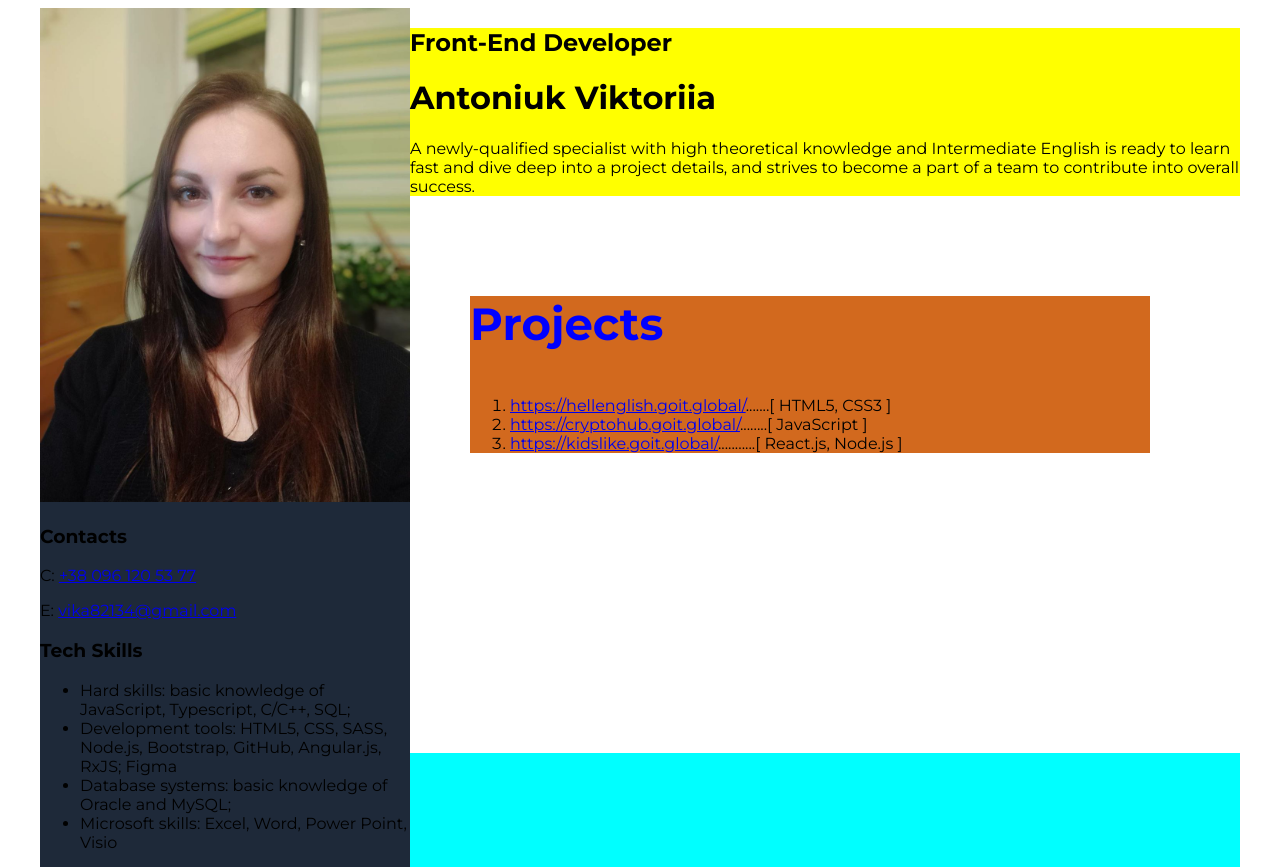
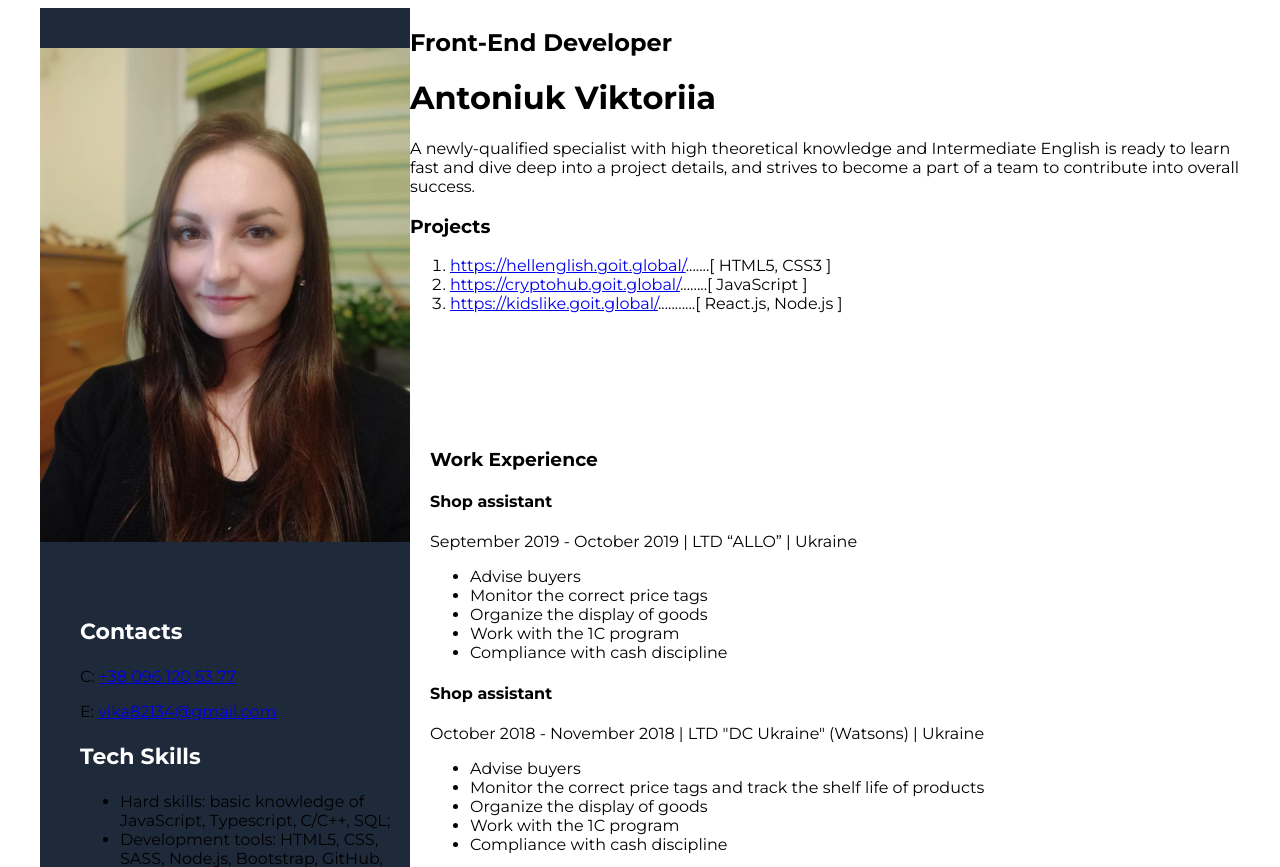
Before and after one commit to Viktoriia-Antoniuk/Resume, a plain HTML site: page index.html in a window 1280 px wide. Shown: the top 867 px of the page. Drawn offline with Linux system fonts and the light colour scheme.

Commit message:
add sidebar styles

```diff
--- a/index.html
+++ b/index.html
@@ -92,10 +92,10 @@
         </div>
         <!--Sidebar-->
         <aside class="sidebar">
-            <img src="img/photo_2020-07-14_11-53-00.jpg" alt="user photo" width="370px">
+            <img src="img/photo_2020-07-14_11-53-00.jpg" alt="user photo" class="photo">
             <!--Contacts-->
-            <div>
-                <h3>Contacts</h3>
+            <div class="contacts">
+                <h3 class="sidebar-title">Contacts</h3>
                 <div>
                     <p>
                         C: <a href="tel:+380961205377">+38 096 120 53 77</a>
@@ -106,8 +106,8 @@
                 </div>
             </div>
             <!--Tech skills-->
-            <div>
-                <h3>Tech Skills</h3>
+            <div class="tech-skills">
+                <h3 class="sidebar-title">Tech Skills</h3>
                 <ul>
                     <li>Hard skills: basic knowledge of JavaScript, Typescript, C/C++, SQL;</li>
                     <li>Development tools: HTML5, CSS, SASS, Node.js, Bootstrap, GitHub, Angular.js, RxJS; Figma</li>
@@ -116,8 +116,8 @@
                 </ul>
             </div>
             <!--Soft skills-->
-            <div>
-                <h3>Soft Skills</h3>
+            <div class="soft-skills">
+                <h3 class="sidebar-title">Soft Skills</h3>
                 <ul>
                     <li>Communication skill</li>
                     <li>Time management skill</li>
--- a/styles/styles.css
+++ b/styles/styles.css
@@ -15,33 +15,44 @@ body {
 }
 
 .about {
-    background-color: yellow;
+
 }
 
 .projects {
-    background-color: chocolate;
-    margin-top: 100px;
-    margin-bottom: 300px;
-    margin-left: 60px;
-    margin-right: 90px;
-    /* margin: 100px 90px 300px 60px;
-    margin: 50px;
-    margin: 100px 50px; */
+
 }
 
 .title {
-    font-size: 45px;
-    color: blue;
+
 }
 .work {
-    background-color: cyan;
+
     padding: 100px 40px 50px 20px;
 }
 
 .education {
-    background-color: darkblue;
+
 }
 
 .sidebar {
     background-color: #1E2939;
+    padding-top: 40px;
+    width: 370px;
 }
+
+.photo {
+    width: 370px;
+    margin-bottom: 50px;
+}
+
+.sidebar-title {
+    color: #fff;
+    font-style: normal;
+    font-weight: 700;
+    font-size: 22px;
+    line-height: 27px;
+}
+
+.contacts, .tech-skills, .soft-skills {
+    margin-left: 40px;
+}
```
